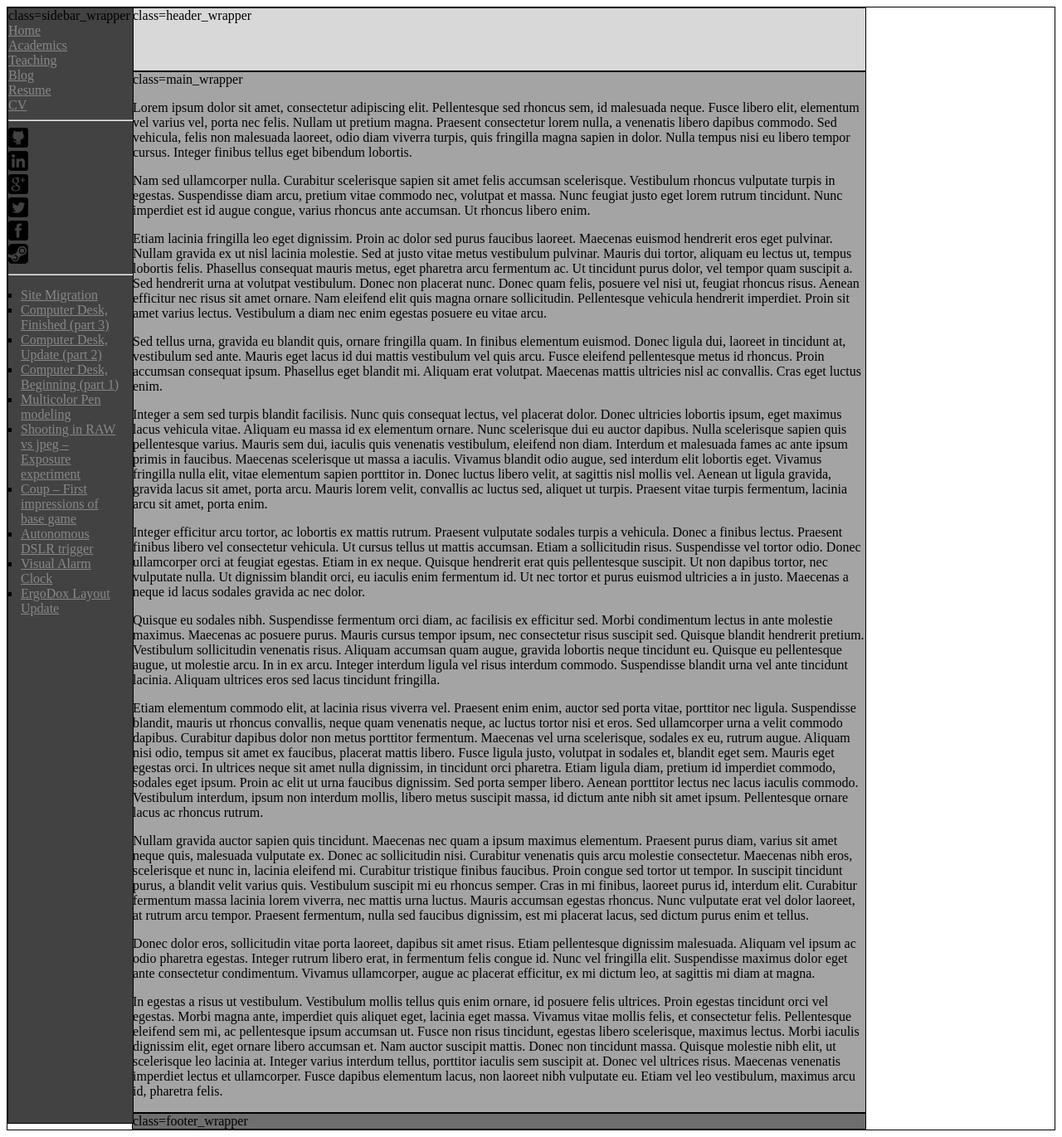
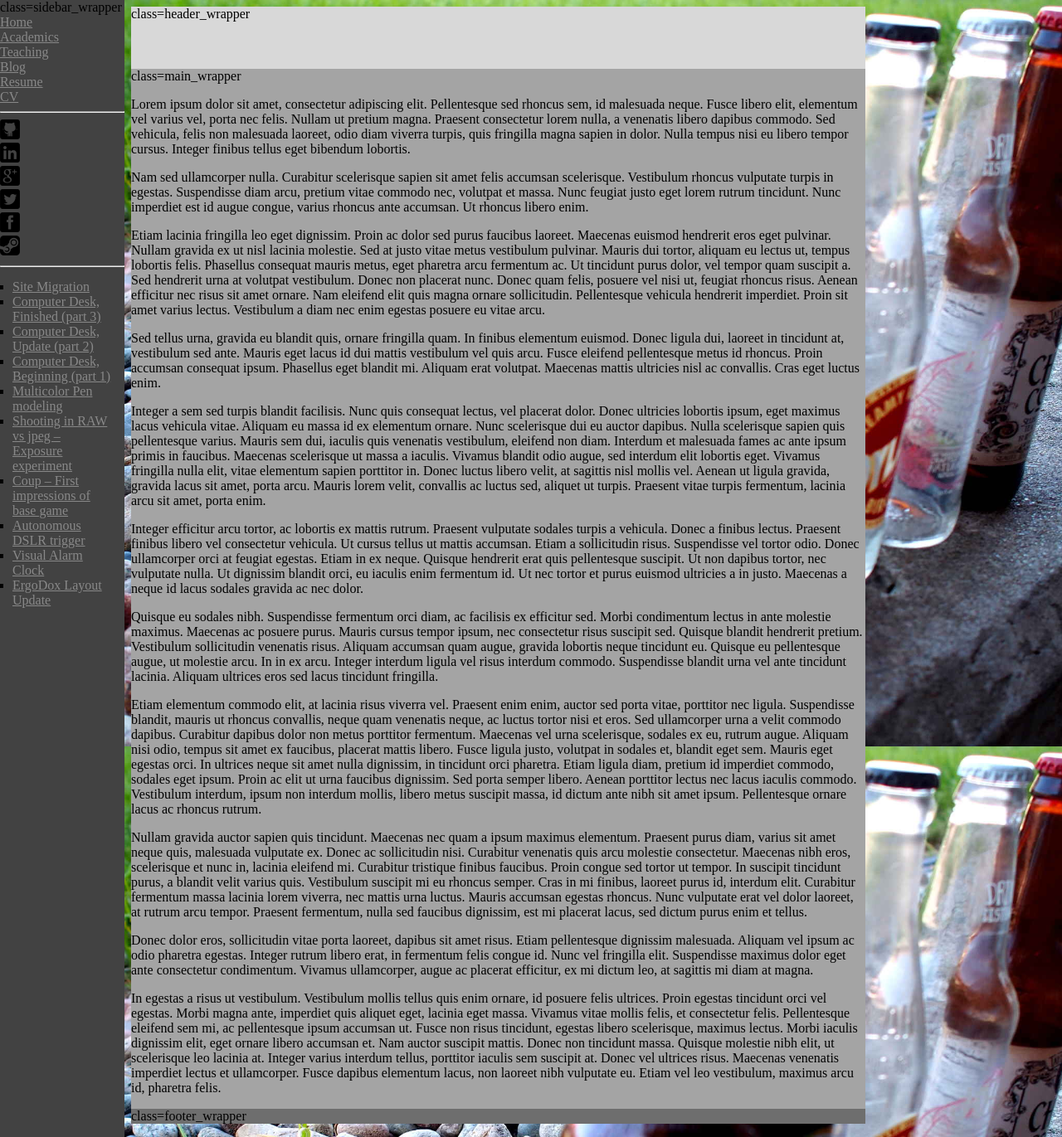
Before and after one commit to RagingRoosevelt/RagingRoosevelt.github.io, a Jekyll site: the page built from test_index.html, in a window 1280 px wide and 1371 px high. Shown: the whole window at 83% size. Built offline with Jekyll 4.4.1, drawn with Linux system fonts in a browser that asks for light colours.

Commit message:
more mobile layout testing

```diff
--- a/css/mobile.css
+++ b/css/mobile.css
@@ -19,11 +19,13 @@
 
 a {
     color: #888888;
+    max-width: 100%;
+    overflow-x: hidden;
 }
 
 .all {
     border-style: solid;
-    border-width: 1px;
+    border-width: 0px;
 }
 
 .centred_wrapper {
@@ -34,6 +36,12 @@
     width: 70%;
     min-width: 400px;
     max-width: 1000px;
+
+    float: left;
+    clear: none;
+
+    padding: 0;
+    border: 0;
 }
 
 .header_wrapper {
@@ -41,7 +49,7 @@
     height: 75px;
 }
 
-.main_wrapper {
+.content_wrapper {
     background-color: #A4A4A4;
 }
 
@@ -51,12 +59,16 @@
 
 .sidebar_wrapper {
     background-color: #424242;
-    float:left;
-    height: 98%;
-    margin-bottom: auto;
+    height: 100%;
 
+    margin: 0;
+    padding: 0;
+    border: 0;
+
+    position: fixed;
     width:150px;
-    position: fixed;
+    top: 0;
+    left: 0;
 }
 
 .sidebar_wrapper  ul {
@@ -69,3 +81,14 @@
 .clear {
     clear: both;
 }
+
+body {
+    max-width: 100%;
+    overflow-x: hidden;
+
+    background: url("/assets/soda_small.jpg") no-repeat center center fixed;
+    background-size: cover;
+    -webkit-background-size: cover;
+    -moz-background-size: cover;
+    -o-background-size: cover;
+}
--- a/test_index.html
+++ b/test_index.html
@@ -3,7 +3,7 @@
 <html>
 
 <head>
-    <meta name="viewport" content="width=500px, initial-scale=1, maximum-scale=1, minimum-scale=1">
+    <meta name="viewport" content="width=700px, initial-scale=0.55, maximum-scale=0.55, minimum-scale=0.55">
     <link rel="stylesheet" href="{{ "/css/mobile.css" | prepend: site.baseurl }}">
 </head>
 
@@ -12,7 +12,7 @@
 <div class="all">
 
 
-<div class="all sidebar_wrapper">class=sidebar_wrapper
+<div class="sidebar_wrapper">class=sidebar_wrapper
     <ul>
     <li><a href="">Home</a></li>
     <li><a href="">Academics</a></li>
@@ -49,9 +49,10 @@
     </ul>
 </div>
 
-<div class="all centred_wrapper header_wrapper">class=header_wrapper</div>
+<div class="centred_wrapper header_wrapper">class=header_wrapper
+</div>
 
-<div class="all centred_wrapper main_wrapper">class=main_wrapper
+<div class="centred_wrapper content_wrapper">class=main_wrapper
     <p>Lorem ipsum dolor sit amet, consectetur adipiscing elit. Pellentesque sed rhoncus sem, id malesuada neque. Fusce libero elit, elementum vel varius vel, porta nec felis. Nullam ut pretium magna. Praesent consectetur lorem nulla, a venenatis libero dapibus commodo. Sed vehicula, felis non malesuada laoreet, odio diam viverra turpis, quis fringilla magna sapien in dolor. Nulla tempus nisi eu libero tempor cursus. Integer finibus tellus eget bibendum lobortis.</p>
 
     <p>Nam sed ullamcorper nulla. Curabitur scelerisque sapien sit amet felis accumsan scelerisque. Vestibulum rhoncus vulputate turpis in egestas. Suspendisse diam arcu, pretium vitae commodo nec, volutpat et massa. Nunc feugiat justo eget lorem rutrum tincidunt. Nunc imperdiet est id augue congue, varius rhoncus ante accumsan. Ut rhoncus libero enim.</p>
@@ -75,7 +76,8 @@
     <p>In egestas a risus ut vestibulum. Vestibulum mollis tellus quis enim ornare, id posuere felis ultrices. Proin egestas tincidunt orci vel egestas. Morbi magna ante, imperdiet quis aliquet eget, lacinia eget massa. Vivamus vitae mollis felis, et consectetur felis. Pellentesque eleifend sem mi, ac pellentesque ipsum accumsan ut. Fusce non risus tincidunt, egestas libero scelerisque, maximus lectus. Morbi iaculis dignissim elit, eget ornare libero accumsan et. Nam auctor suscipit mattis. Donec non tincidunt massa. Quisque molestie nibh elit, ut scelerisque leo lacinia at. Integer varius interdum tellus, porttitor iaculis sem suscipit at. Donec vel ultrices risus. Maecenas venenatis imperdiet lectus et ullamcorper. Fusce dapibus elementum lacus, non laoreet nibh vulputate eu. Etiam vel leo vestibulum, maximus arcu id, pharetra felis.</p>
 </div>
 
-<div class="all centred_wrapper footer_wrapper">class=footer_wrapper</div>
+<div class="centred_wrapper footer_wrapper">class=footer_wrapper
+</div>
 
 <div class="clear"></div>
 
```
